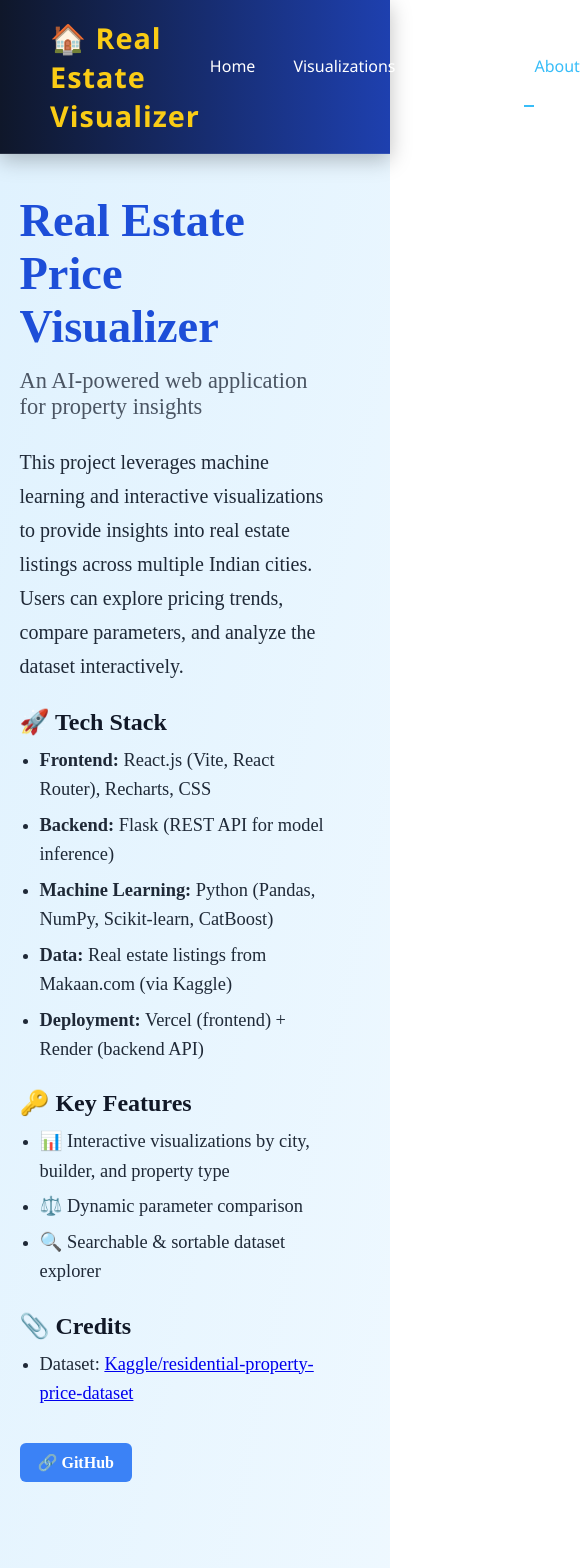
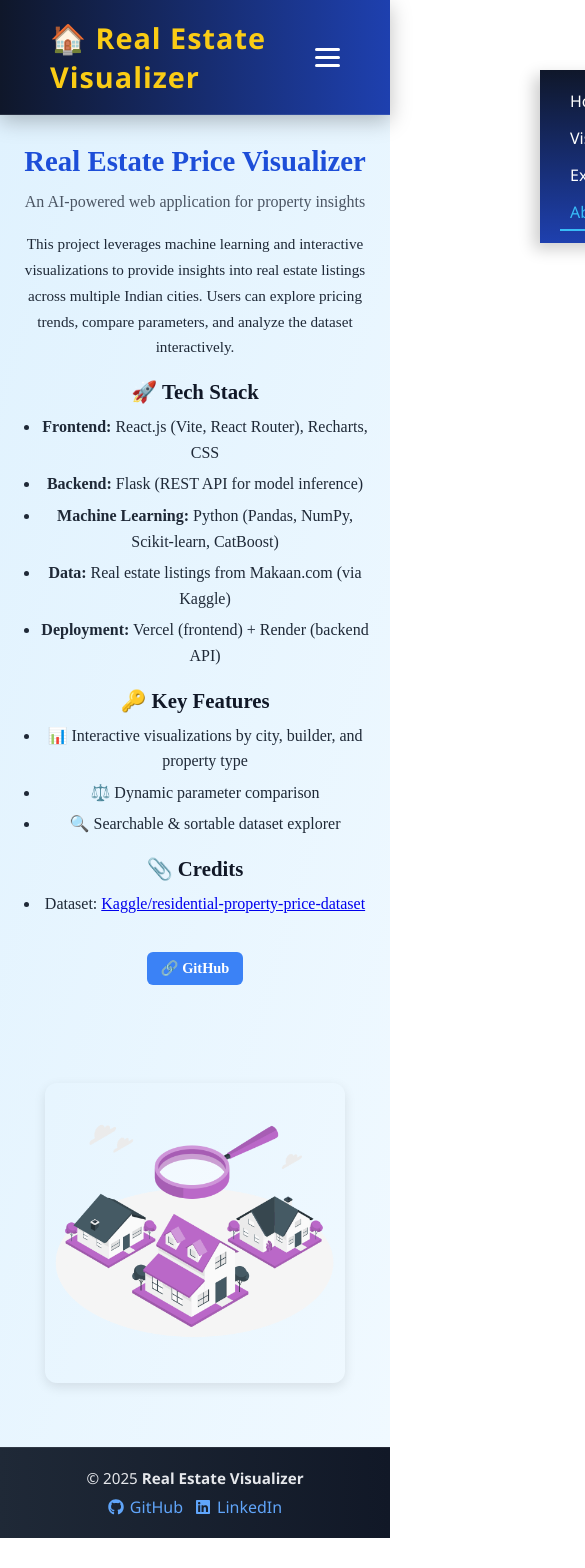
Before and after one commit to Krish2673/Real_Estate_Visualizer_Frontend, a React (Vite) app in the folder real-estate-visualizer/: page /about in a window 390 px wide. Shown: the top 1568 px of the page, 585 px wide, since content can reach past the window. After the commit the page ends 1538 px from the top, so only its background shows below. Built offline with nearby package versions, Linux system fonts and the light colour scheme.

Commit message:
responsiveness

```diff
--- a/real-estate-visualizer/src/components/About.css
+++ b/real-estate-visualizer/src/components/About.css
@@ -4,38 +4,39 @@
   justify-content: center;
   align-items: flex-start;
   padding: 40px 5%;
-  background: linear-gradient(to bottom right, #e0f2fe , #f0f9ff);
+  background: linear-gradient(to bottom right, #e0f2fe, #f0f9ff);
   color: #1f2937;
   min-height: 100vh;
+  gap: 2rem;
 }
 
 .about-left {
   flex: 1 1 600px;
   max-width: 800px;
-  padding-right: 40px;
+  padding-right: 20px;
 }
 
 .about-left h1 {
-  font-size: 2.9rem;
+  font-size: 2.5rem;
   color: #1d4ed8;
   margin-bottom: 15px;
 }
 
 .subtitle {
-  font-size: 1.4rem;
-  margin-bottom: 25px;
+  font-size: 1.2rem;
+  margin-bottom: 20px;
   color: #4b5563;
 }
 
 .description {
-  font-size: 1.25rem;
-  margin-bottom: 25px;
+  font-size: 1.1rem;
+  margin-bottom: 20px;
   line-height: 1.7;
 }
 
 .about-left h3 {
-  font-size: 1.5rem;
-  margin-top: 25px;
+  font-size: 1.3rem;
+  margin-top: 20px;
   margin-bottom: 10px;
   color: #111827;
 }
@@ -44,7 +45,7 @@
   margin-bottom: 20px;
   padding-left: 20px;
   list-style: disc;
-  font-size: 1.15rem;
+  font-size: 1rem;
   line-height: 1.6;
 }
 
@@ -62,6 +63,7 @@
   text-decoration: none;
   font-weight: bold;
   font-size: 1rem;
+  transition: background 0.2s ease-in-out;
 }
 
 .links a:hover {
@@ -71,14 +73,64 @@
 .about-right {
   flex: 1 1 400px;
   max-width: 500px;
+  display: flex;
+  justify-content: center;
+  align-items: center;
 }
 
 .about-right img {
   width: 100%;
-  max-height: 450px;
+  max-height: 400px;
   object-fit: contain;
   border-radius: 12px;
   box-shadow: 0 4px 12px rgba(0,0,0,0.1);
-  margin-top: 7rem;
-  margin-left: 7rem;
+  margin: 0 auto;
 }
+
+/* 📱 Responsive Styles */
+@media (max-width: 1024px) {
+  .about-left h1 {
+    font-size: 2rem;
+  }
+
+  .description {
+    font-size: 1rem;
+  }
+}
+
+@media (max-width: 768px) {
+  .about-container {
+    flex-direction: column;
+    align-items: center;
+    text-align: center;
+    padding: 30px 20px;
+  }
+
+  .about-left {
+    padding-right: 0;
+  }
+
+  .about-right img {
+    margin-top: 2rem;
+    max-height: 300px;
+  }
+}
+
+@media (max-width: 480px) {
+  .about-left h1 {
+    font-size: 1.8rem;
+  }
+
+  .subtitle {
+    font-size: 1rem;
+  }
+
+  .description {
+    font-size: 0.95rem;
+  }
+
+  .links a {
+    font-size: 0.9rem;
+    padding: 8px 14px;
+  }
+}
--- a/real-estate-visualizer/src/components/DatasetExplorer.css
+++ b/real-estate-visualizer/src/components/DatasetExplorer.css
@@ -1,7 +1,7 @@
 .explorer-page {
   padding: 20px;
   max-width: 100%;
-  background: linear-gradient(to bottom right, #e0f2fe , #f0f9ff);
+  background: linear-gradient(to bottom right, #e0f2fe, #f0f9ff);
 }
 
 .explorer-page h2 {
@@ -9,6 +9,7 @@
   color: #1d4ed8;
 }
 
+/* Controls */
 .explorer-controls {
   display: flex;
   flex-wrap: wrap;
@@ -40,6 +41,7 @@
   background-color: #059669;
 }
 
+/* Table */
 .table-wrapper {
   overflow-x: auto;
 }
@@ -56,18 +58,22 @@
   padding: 10px;
   border: 1px solid #ddd;
   text-align: left;
+  white-space: nowrap;
 }
 
 .data-table th {
   background-color: #f3f4f6;
   cursor: pointer;
-  white-space: nowrap;
+  position: sticky;
+  top: 0;
+  z-index: 1;
 }
 
 .data-table tbody tr:nth-child(even) {
   background-color: #f9fafb;
 }
 
+/* Pagination */
 .pagination {
   margin-top: 20px;
   display: flex;
@@ -85,6 +91,7 @@
   border-radius: 4px;
   cursor: pointer;
   font-size: 14px;
+  transition: background 0.2s ease;
 }
 
 .pagination button.active {
@@ -114,3 +121,29 @@
   border-radius: 4px;
   text-align: center;
 }
+
+/* 🔹 Responsive tweaks */
+@media (max-width: 768px) {
+  .data-table {
+    font-size: 12px;
+  }
+
+  .pagination {
+    overflow-x: auto;
+    flex-wrap: nowrap;
+  }
+
+  .pagination button {
+    padding: 4px 8px;
+    font-size: 12px;
+  }
+
+  .explorer-controls {
+    flex-direction: column;
+    align-items: stretch;
+  }
+
+  .download-btn {
+    text-align: center;
+  }
+}
--- a/real-estate-visualizer/src/components/Footer.css
+++ b/real-estate-visualizer/src/components/Footer.css
@@ -59,3 +59,17 @@
   color: #93c5fd;
   text-decoration: underline;
 }
+
+/* Mobile adjustments */
+@media (max-width: 600px) {
+  .footer-content {
+    flex-direction: column;
+    gap: 8px;
+  }
+
+  .footer-links {
+    justify-content: center;
+    flex-wrap: wrap;
+    gap: 12px;
+  }
+}
--- a/real-estate-visualizer/src/components/Home.css
+++ b/real-estate-visualizer/src/components/Home.css
@@ -2,7 +2,7 @@
   position: relative;
   min-height: 100vh;
   padding: 40px 20px;
-  background: url('mumbai-skyline-skyscrapers-construction.jpg') center center / cover no-repeat ;
+  background: url('mumbai-skyline-skyscrapers-construction.jpg') center center / cover no-repeat;
   display: flex;
   align-items: center;
   justify-content: center;
@@ -17,11 +17,12 @@
   left: 0;
   height: 100%;
   width: 100%;
-  background: rgba(0, 0, 0, 0.7); /* Dark overlay */
+  background: rgba(0, 0, 0, 0.7);
   z-index: 1;
 }
 
-.intro-section, .form-wrapper {
+.intro-section,
+.form-wrapper {
   position: relative;
   z-index: 2;
   background: rgba(255, 255, 255, 0.1);
@@ -29,19 +30,19 @@
   border-radius: 12px;
   backdrop-filter: blur(8px);
   width: 100%;
-  max-width: 600px;
+  max-width: 650px;
   text-align: center;
   animation: fadeIn 0.7s ease-in-out;
 }
 
 .intro-section h1 {
-  font-size: 2rem;
+  font-size: 2.2rem;
   margin-bottom: 10px;
   color: #ffffff;
 }
 
 .intro-section p {
-  font-size: 1.1rem;
+  font-size: 1.2rem;
   margin-bottom: 20px;
   color: #e0e0e0;
 }
@@ -67,21 +68,21 @@
 
 .predict-form {
   display: grid;
-  gap: 15px;
+  grid-template-columns: repeat(auto-fit, minmax(220px, 1fr));
+  gap: 30px;
+  margin-top: 20px;
 }
 
 .form-row {
   display: flex;
   flex-direction: column;
-
-  /* align-items: start; */
-  /* text-align: left; */
 }
 
 .form-row label {
   font-weight: 500;
   margin-bottom: 5px;
   color: #ffffff;
+  font-size: 0.95rem;
 }
 
 .form-row input,
@@ -90,6 +91,7 @@
   border: none;
   border-radius: 6px;
   font-size: 1rem;
+  width: 100%;
 }
 
 button[type="submit"] {
@@ -101,6 +103,7 @@ button[type="submit"] {
   border-radius: 8px;
   cursor: pointer;
   margin-top: 10px;
+  transition: transform 0.2s ease;
 }
 button[type="submit"]:hover {
   transform: scale(1.04);
@@ -108,9 +111,13 @@ button[type="submit"]:hover {
 
 .prediction-result {
   margin-top: 20px;
-  font-size: 1.2rem;
+  background: #f0fdf4;
+  border: 1px solid #4ade80;
+  padding: 20px;
+  border-radius: 8px;
+  color: #065f46;
   font-weight: bold;
-  color: #ffffff;
+  text-align: center;
 }
 
 .error-msg {
@@ -123,60 +130,48 @@ button[type="submit"]:hover {
   to { opacity: 1; transform: translateY(0); }
 }
 
-.predict-form {
-  display: grid;
-  grid-template-columns: repeat(auto-fit, minmax(200px, 1fr));
-  gap: 30px;
-  margin-top: 30px;
+/* 📱 Responsive Styles */
+@media (max-width: 768px) {
+  .intro-section h1 {
+    font-size: 1.8rem;
   }
 
-.form-group {
-  flex: 1 1 45%;
-  display: flex;
-  flex-direction: column;
-  align-items: flex-start;
+  .intro-section p {
+    font-size: 1rem;
   }
 
-label {
-  font-weight: 500;
-  margin-bottom: 5px;
-  color: #334155;
-  font-size: 1.3rem;
+  .form-wrapper {
+    padding: 20px;
   }
 
-input, select {
-  width: 100%;
-  padding: 8px;
-  border-radius: 6px;
-  border: 1px solid #ccc;
-  font-size: 1.1rem;
+  .predict-form {
+    grid-template-columns: 1fr;
+    gap: 15px;
+  }
 }
 
-button {
-  padding: 10px 20px;
-  font-size: 1rem;
-  border: none;
-  border-radius: 8px;
-  background-color: #3b82f6;
-  color: white;
-  cursor: pointer;
-  margin-top: 20px;
+@media (max-width: 480px) {
+  .intro-section h1 {
+    font-size: 1.5rem;
   }
 
-button:hover {
-  background-color: #2563eb;
+  .intro-section p {
+    font-size: 0.9rem;
   }
 
-.prediction-result {
-  margin-top: 30px;
-  background: #f0fdf4;
-  border: 1px solid #4ade80;
-  padding: 20px;
-  border-radius: 8px;
-  color: #065f46;
+  button,
+  .start-btn {
+    font-size: 0.9rem;
+    padding: 10px 16px;
   }
 
-.error-msg {
-  color: red;
-  margin-top: 20px;
+  .form-row label {
+    font-size: 0.85rem;
   }
+
+  .form-row input,
+  .form-row select {
+    font-size: 0.9rem;
+    padding: 8px;
+  }
+}
--- a/real-estate-visualizer/src/components/Navbar.css
+++ b/real-estate-visualizer/src/components/Navbar.css
@@ -62,3 +62,54 @@
 .navbar-links li a.active {
   color: #38bdf8;
 }
+
+/* Hamburger menu */
+.hamburger {
+  display: none;
+  flex-direction: column;
+  cursor: pointer;
+  gap: 5px;
+}
+
+.hamburger span {
+  width: 25px;
+  height: 3px;
+  background: white;
+  border-radius: 2px;
+  transition: all 0.3s ease;
+}
+
+/* Hamburger animation when open */
+.hamburger.open span:nth-child(1) {
+  transform: rotate(45deg) translate(5px, 5px);
+}
+.hamburger.open span:nth-child(2) {
+  opacity: 0;
+}
+.hamburger.open span:nth-child(3) {
+  transform: rotate(-45deg) translate(5px, -5px);
+}
+
+/* Mobile styles */
+@media (max-width: 768px) {
+  .navbar-links {
+    position: absolute;
+    top: 70px;
+    right: -100%;
+    background: linear-gradient(to bottom, #0f172a, #1e40af);
+    flex-direction: column;
+    width: 200px;
+    padding: 20px;
+    gap: 15px;
+    transition: right 0.3s ease;
+    box-shadow: -6px 6px 15px rgba(0, 0, 0, 0.2);
+  }
+
+  .navbar-links.active {
+    right: 0;
+  }
+
+  .hamburger {
+    display: flex;
+  }
+}
--- a/real-estate-visualizer/src/components/Navbar.jsx
+++ b/real-estate-visualizer/src/components/Navbar.jsx
@@ -1,16 +1,44 @@
-import { NavLink } from 'react-router-dom';
-import './Navbar.css';
+import { useState } from "react";
+import { NavLink } from "react-router-dom";
+import "./Navbar.css";
 
 function Navbar() {
+  const [menuOpen, setMenuOpen] = useState(false);
+
   return (
     <nav className="navbar">
       <div className="navbar-logo">🏠 Real Estate Visualizer</div>
 
-      <ul className="navbar-links fancy-menu">
-        <li><NavLink to="/" end>Home</NavLink></li>
-        <li><NavLink to="/visualizations">Visualizations</NavLink></li>
-        <li><NavLink to="/explorer">Explorer</NavLink></li>
-        <li><NavLink to="/about">About</NavLink></li>
+      <div
+        className={`hamburger ${menuOpen ? "open" : ""}`}
+        onClick={() => setMenuOpen(!menuOpen)}
+      >
+        <span></span>
+        <span></span>
+        <span></span>
+      </div>
+
+      <ul className={`navbar-links ${menuOpen ? "active" : ""}`}>
+        <li>
+          <NavLink to="/" end onClick={() => setMenuOpen(false)}>
+            Home
+          </NavLink>
+        </li>
+        <li>
+          <NavLink to="/visualizations" onClick={() => setMenuOpen(false)}>
+            Visualizations
+          </NavLink>
+        </li>
+        <li>
+          <NavLink to="/explorer" onClick={() => setMenuOpen(false)}>
+            Explorer
+          </NavLink>
+        </li>
+        <li>
+          <NavLink to="/about" onClick={() => setMenuOpen(false)}>
+            About
+          </NavLink>
+        </li>
       </ul>
     </nav>
   );
--- a/real-estate-visualizer/src/components/Visualizations.css
+++ b/real-estate-visualizer/src/components/Visualizations.css
@@ -1,10 +1,11 @@
 .visualizations-container {
   padding: 2rem;
   background: linear-gradient(to right, #667eea, #764ba2);
-  color: #111;
   font-family: 'Segoe UI', sans-serif;
+  min-height: 100vh;
 }
 
+/* ===== Section Styling ===== */
 .section {
   background-color: #ffffff;
   padding: 1.5rem;
@@ -27,6 +28,7 @@
   padding-left: 0.6rem;
 }
 
+/* ===== Compare Controls ===== */
 .compare-controls {
   margin-bottom: 1.5rem;
   display: flex;
@@ -35,9 +37,15 @@
   gap: 1rem;
 }
 
+.compare-controls label {
+  font-size: 0.95rem;
+  font-weight: 500;
+  color: #374151;
+}
+
 .compare-controls select,
 .compare-controls button {
-  padding: 0.5rem 1rem;
+  padding: 0.6rem 1rem;
   border: 1px solid #ddd;
   border-radius: 8px;
   font-size: 0.95rem;
@@ -54,12 +62,57 @@
   background-color: #4338ca;
 }
 
+/* ===== Highlight Section ===== */
 .compare-highlight {
   background: linear-gradient(135deg, #eef2ff, #f5f3ff);
   border-left: 6px solid #6366f1;
   box-shadow: 0 4px 16px rgba(99, 102, 241, 0.2);
-  transition: 0.3s ease;
 }
 .compare-highlight h2 {
   color: #3730a3;
 }
+
+/* ===== Responsive Styles ===== */
+@media (max-width: 1024px) {
+  .visualizations-container {
+    padding: 1.5rem;
+  }
+  .section h2 {
+    font-size: 1.2rem;
+  }
+}
+
+@media (max-width: 768px) {
+  .compare-controls {
+    flex-direction: column;
+    align-items: flex-start;
+    gap: 0.8rem;
+  }
+  .compare-controls select,
+  .compare-controls button {
+    width: 100%;
+  }
+  .section {
+    padding: 1.2rem;
+  }
+}
+
+@media (max-width: 480px) {
+  .visualizations-container {
+    padding: 1rem;
+  }
+  .section {
+    padding: 1rem;
+  }
+  .section h2 {
+    font-size: 1rem;
+  }
+  .compare-controls label {
+    font-size: 0.85rem;
+  }
+  .compare-controls select,
+  .compare-controls button {
+    font-size: 0.85rem;
+    padding: 0.5rem 0.8rem;
+  }
+}
```
Lines whose indentation alone changed are shown as unchanged.
